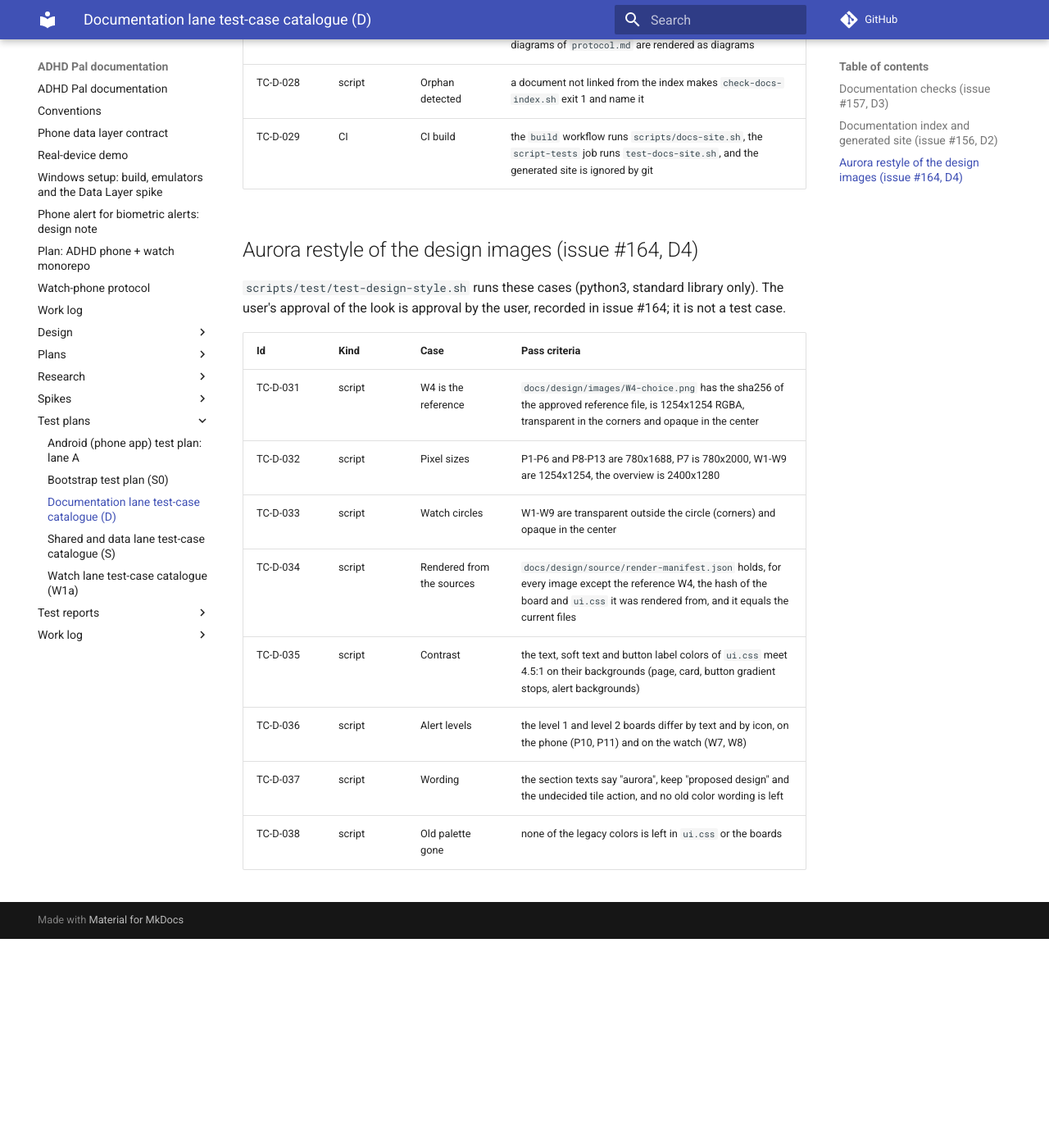
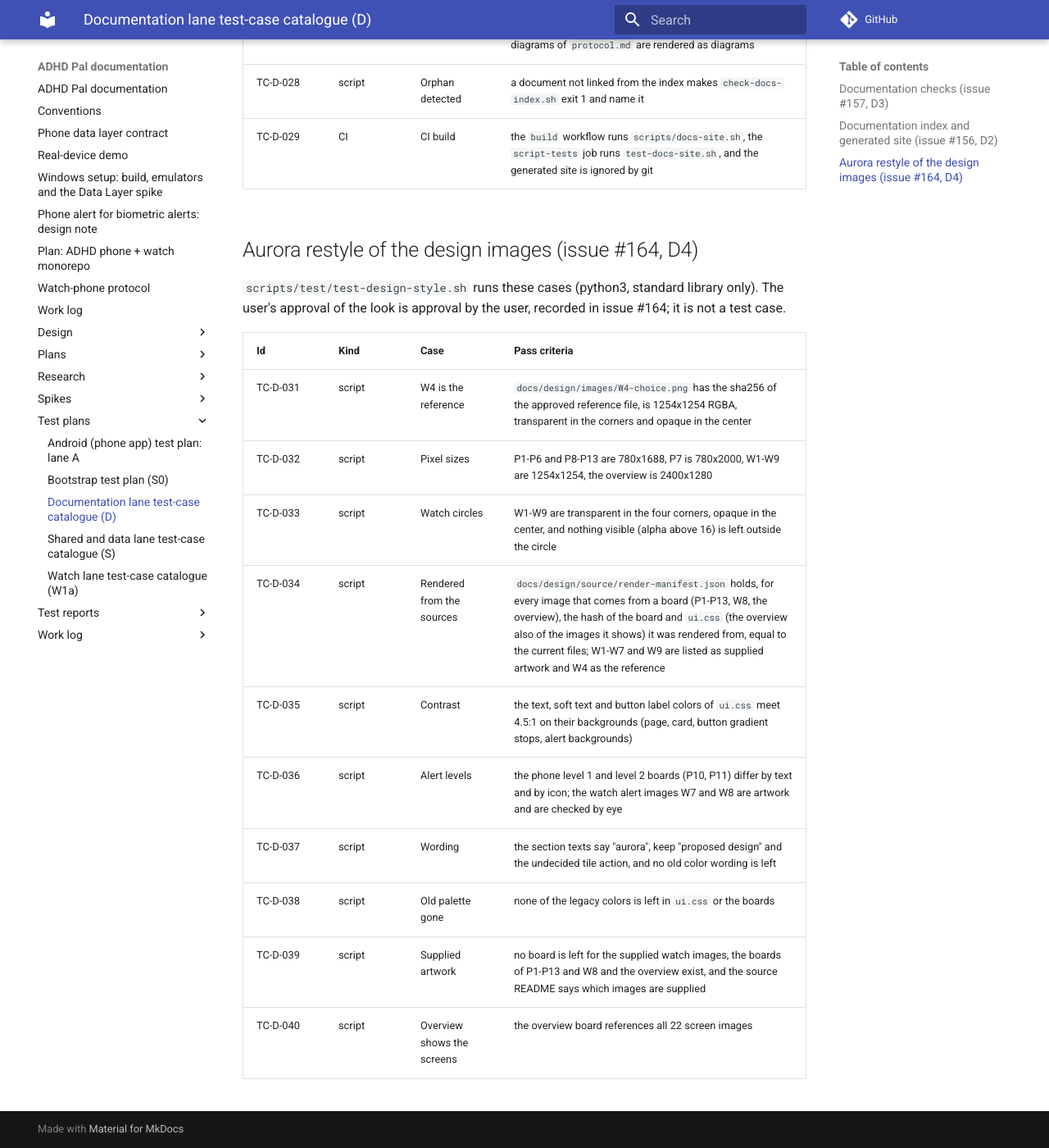
Before and after one commit to shlomoa/my-adhd-pal, an MkDocs documentation site: the page built from docs/test-plans/docs.md, in a window 1280 px wide and 1400 px high, scrolled down 2677 px. Shown: the whole window at 82% size. Built offline with MkDocs 1.6.1 and Material for MkDocs 9.7.7, drawn with Linux system fonts in a browser that asks for light colours; comment, search, counter and statistics services are not loaded; before the commit the page ends 3822 px from its top, so only the background shows below that.

Commit message:
Design images: tests for generated watch artwork (W2 corners, manifest, supplied images, overview), red baseline
Co-Authored-By: Claude Sonnet 5.5 <noreply@anthropic.com>
Claude-Session: https://claude.ai/code/session_0119eKBQkFDJwYDfwmtTQrjB

```diff
--- a/docs/test-plans/docs.md
+++ b/docs/test-plans/docs.md
@@ -67,9 +67,11 @@ approval by the user, recorded in issue #164; it is not a test case.
 |---|---|---|---|
 | TC-D-031 | script | W4 is the reference | `docs/design/images/W4-choice.png` has the sha256 of the approved reference file, is 1254x1254 RGBA, transparent in the corners and opaque in the center |
 | TC-D-032 | script | Pixel sizes | P1-P6 and P8-P13 are 780x1688, P7 is 780x2000, W1-W9 are 1254x1254, the overview is 2400x1280 |
-| TC-D-033 | script | Watch circles | W1-W9 are transparent outside the circle (corners) and opaque in the center |
-| TC-D-034 | script | Rendered from the sources | `docs/design/source/render-manifest.json` holds, for every image except the reference W4, the hash of the board and `ui.css` it was rendered from, and it equals the current files |
+| TC-D-033 | script | Watch circles | W1-W9 are transparent in the four corners, opaque in the center, and nothing visible (alpha above 16) is left outside the circle |
+| TC-D-034 | script | Rendered from the sources | `docs/design/source/render-manifest.json` holds, for every image that comes from a board (P1-P13, W8, the overview), the hash of the board and `ui.css` (the overview also of the images it shows) it was rendered from, equal to the current files; W1-W7 and W9 are listed as supplied artwork and W4 as the reference |
 | TC-D-035 | script | Contrast | the text, soft text and button label colors of `ui.css` meet 4.5:1 on their backgrounds (page, card, button gradient stops, alert backgrounds) |
-| TC-D-036 | script | Alert levels | the level 1 and level 2 boards differ by text and by icon, on the phone (P10, P11) and on the watch (W7, W8) |
+| TC-D-036 | script | Alert levels | the phone level 1 and level 2 boards (P10, P11) differ by text and by icon; the watch alert images W7 and W8 are artwork and are checked by eye |
 | TC-D-037 | script | Wording | the section texts say "aurora", keep "proposed design" and the undecided tile action, and no old color wording is left |
 | TC-D-038 | script | Old palette gone | none of the legacy colors is left in `ui.css` or the boards |
+| TC-D-039 | script | Supplied artwork | no board is left for the supplied watch images, the boards of P1-P13 and W8 and the overview exist, and the source README says which images are supplied |
+| TC-D-040 | script | Overview shows the screens | the overview board references all 22 screen images |
```
Also changed, not shown: docs/index.md (+2 -1 lines), docs/test-reports/docs-fix-baseline.md (added, +13 -0 lines), 1 other file.
